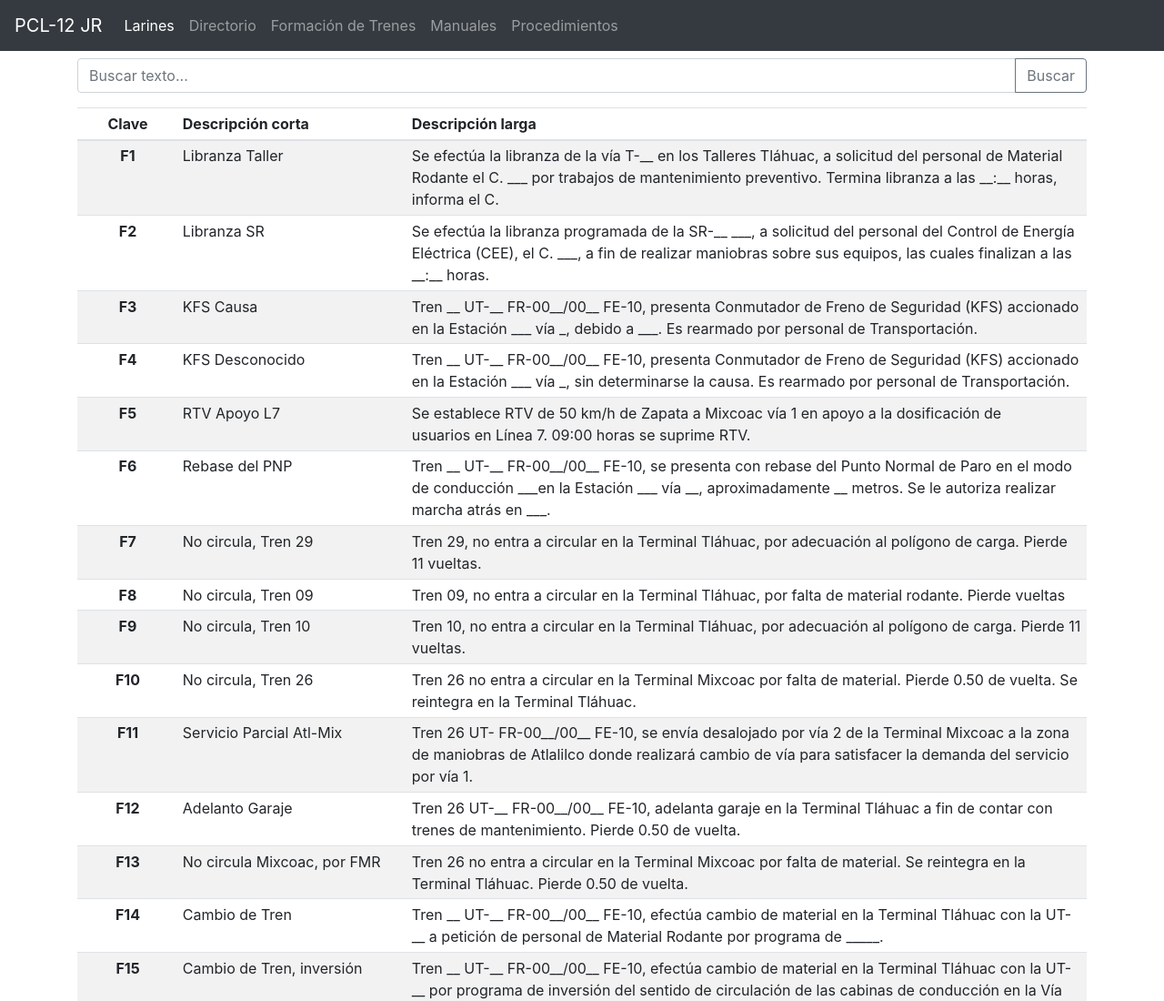
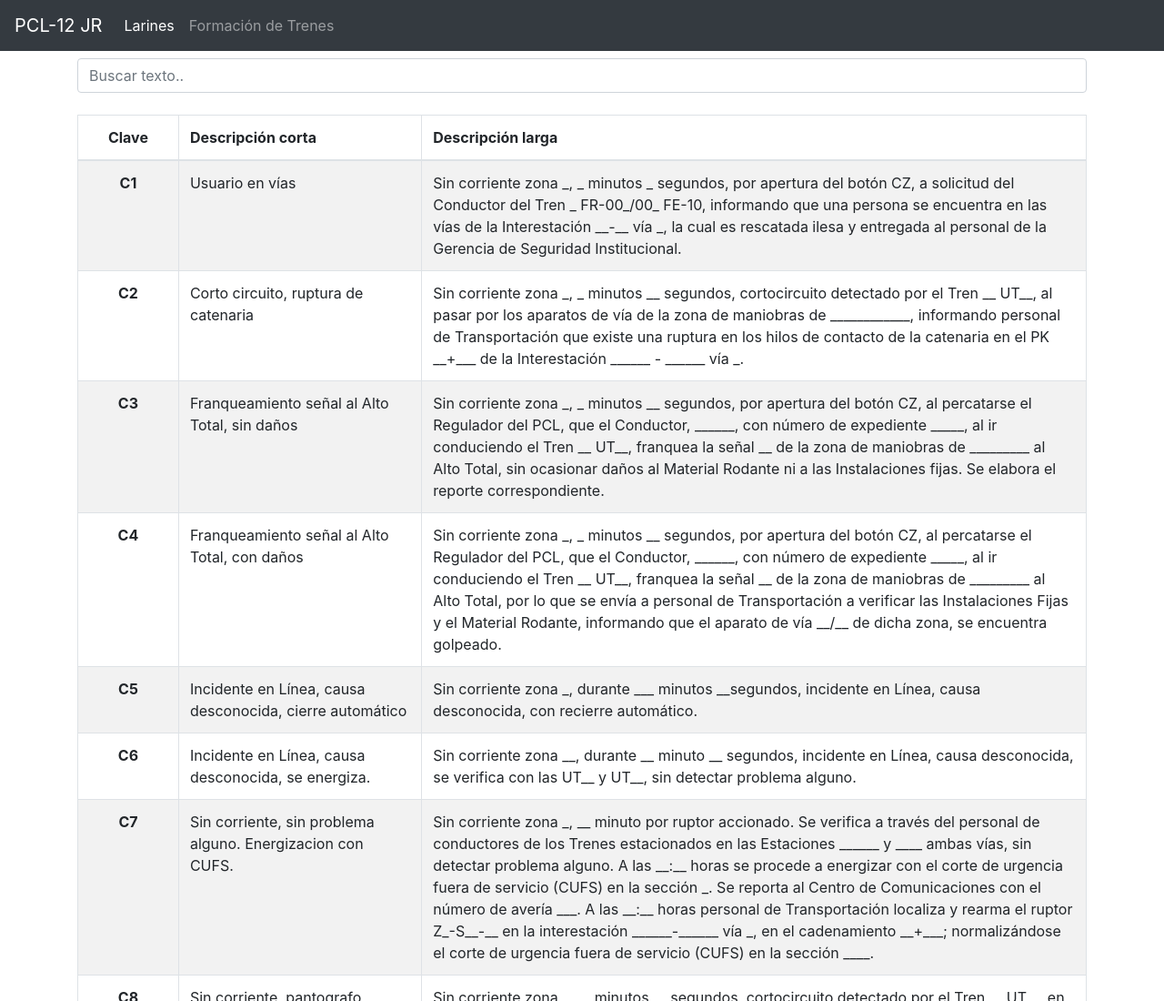
Before and after one commit to morenitux/metroDocs, a plain HTML site: page larines.html in a window 1280 px wide. Shown: the top 1100 px of the page at 91% size. Drawn offline with nearby package versions, Linux system fonts and the light colour scheme.

Commit message:
modificado para ponerlo a produccion

```diff
--- a/formacion.html
+++ b/formacion.html
@@ -1,26 +1,29 @@
 <!DOCTYPE html>
 <html lang="en">
 <head>
+<head>
     <meta charset="UTF-8">
         <link rel="stylesheet" href="https://cdn.jsdelivr.net/npm/bootstrap@4.0.0/dist/css/bootstrap.min.css" integrity="sha384-Gn5384xqQ1aoWXA+058RXPxPg6fy4IWvTNh0E263XmFcJlSAwiGgFAW/dAiS6JXm" crossorigin="anonymous">
+      <script src="https://ajax.googleapis.com/ajax/libs/jquery/3.7.1/jquery.min.js"></script>
+      <script src="https://maxcdn.bootstrapcdn.com/bootstrap/3.4.1/js/bootstrap.min.js"></script>
     <meta name="viewport" content="width=device-width, initial-scale=1.0">
-    <title>Formación de trenes</title>
+    <title>Formacion</title>
 </head>
 <body>
 
 <nav class="navbar navbar-expand navbar-dark bg-dark">
-   <a class="navbar-brand" href="#">PCL-12 JR </a>
+      <a class="navbar-brand" href="larines.html">PCL-12 JR </a>
       <button class="navbar-toggler" type="button" data-toggle="collapse" data-target="#navbarsExample02" aria-controls="navbarsExample02" aria-expanded="false" aria-label="Toggle navigation">
         <span class="navbar-toggler-icon"></span>
       </button>
 
       <div class="collapse navbar-collapse" id="navbarsExample02">
         <ul class="navbar-nav mr-auto">
-      <li class="nav-item"> <a class="nav-link active" href="larines.html">Larines</a> </li>
-      <li class="nav-item"> <a class="nav-link" href="directorio.html">Directorio</a> </li>
-      <li class="nav-item"> <a class="nav-link" href="formacion.html">Formación de Trenes</a> </li>
-      <li class="nav-item"> <a class="nav-link" href="manuales.html">Manuales</a> </li>
-      <li class="nav-item"> <a class="nav-link" href="procedimientos.html">Procedimientos</a> </li>
+          <li class="nav-item"> <a class="nav-link" href="larines.html">Larines</a> </li>
+          <li class="nav-item" hidden> <a class="nav-link" href="directorio.html">Directorio</a> </li>
+          <li class="nav-item"> <a class="nav-link active" href="formacion.html">Formación de Trenes</a> </li>
+            <li class="nav-item" hidden> <a class="nav-link" href="manuales.html">Manuales</a> </li>
+            <li class="nav-item" hidden> <a class="nav-link" href="procedimientos.html">Procedimientos</a> </li>
         </ul>
       </div>
 </nav>
@@ -28,10 +31,7 @@
 <div class="container mt-2">
 
     <div class="input-group mb-3">
-        <input type="text" class="form-control" placeholder="Buscar UT, FR o FN..." aria-label="Buscar UT, FR o FN..." aria-describedby="basic-addon2">
-        <div class="input-group-append">
-            <button class="btn btn-outline-secondary" type="button">Buscar</button>
-        </div>
+      <input class="form-control" id="myInput" type="text" placeholder="Buscar UT, FR o FN..." >
     </div>
 
     <table class="table table-bordered table-sm table-hover text-center">
@@ -41,7 +41,7 @@
             </tr>
         </thead>
 
-        <tbody>
+        <tbody id="miFormacion">
             <tr><td scope='row'>UT-01 FR0001/0002 FE-10</td> <td>1</td> <td>1</td> <td> 1001</td> <td>2001 </td> <td>3001</td> <td>2002</td> <td>1002</td> <td>2</td></tr>
             <tr><td scope='row'>UT-02 FR0003/0004 FE-10</td> <td>2</td> <td>3</td> <td> 1003</td> <td>2003 </td> <td>3002</td> <td>2004</td> <td>1004</td> <td>4</td></tr>
             <tr><td scope='row'>UT-03 FR0005/0006 FE-10</td> <td>3</td> <td>5</td> <td> 1005</td> <td>2005 </td> <td>3003</td> <td>2006</td> <td>1006</td> <td>6</td></tr>
@@ -75,11 +75,18 @@
         </tbody>
     </table>
 
+</div>
 
-
-
-
-</div>
+<script>
+$(document).ready(function(){
+  $("#myInput").on("keyup", function() {
+    var value = $(this).val().toLowerCase();
+    $("#miFormacion tr").filter(function() {
+      $(this).toggle($(this).text().toLowerCase().indexOf(value) > -1)
+    });
+  });
+});
+</script>
 
 </body>
 </html>
--- a/larines.html
+++ b/larines.html
@@ -3,8 +3,10 @@
 <head>
     <meta charset="UTF-8">
         <link rel="stylesheet" href="https://cdn.jsdelivr.net/npm/bootstrap@4.0.0/dist/css/bootstrap.min.css" integrity="sha384-Gn5384xqQ1aoWXA+058RXPxPg6fy4IWvTNh0E263XmFcJlSAwiGgFAW/dAiS6JXm" crossorigin="anonymous">
+      <script src="https://ajax.googleapis.com/ajax/libs/jquery/3.7.1/jquery.min.js"></script>
+      <script src="https://maxcdn.bootstrapcdn.com/bootstrap/3.4.1/js/bootstrap.min.js"></script>
     <meta name="viewport" content="width=device-width, initial-scale=1.0">
-    <title>Document</title>
+    <title>Larines</title>
 </head>
 <body>
 
@@ -17,24 +19,19 @@
       <div class="collapse navbar-collapse" id="navbarsExample02">
         <ul class="navbar-nav mr-auto">
           <li class="nav-item"> <a class="nav-link active" href="larines.html">Larines</a> </li>
-          <li class="nav-item"> <a class="nav-link" href="directorio.html">Directorio</a> </li>
+          <li class="nav-item" hidden> <a class="nav-link" href="directorio.html">Directorio</a> </li>
           <li class="nav-item"> <a class="nav-link" href="formacion.html">Formación de Trenes</a> </li>
-            <li class="nav-item"> <a class="nav-link" href="manuales.html">Manuales</a> </li>
-            <li class="nav-item"> <a class="nav-link" href="procedimientos.html">Procedimientos</a> </li>
+            <li class="nav-item" hidden> <a class="nav-link" href="manuales.html">Manuales</a> </li>
+            <li class="nav-item" hidden> <a class="nav-link" href="procedimientos.html">Procedimientos</a> </li>
         </ul>
       </div>
 </nav>
 
+
 <div class="container mt-2">
-
-    <div class="input-group mb-3">
-        <input type="text" class="form-control" placeholder="Buscar texto..." aria-label="Buscar texto..." aria-describedby="basic-addon2">
-        <div class="input-group-append">
-            <button class="btn btn-outline-secondary" type="button">Buscar</button>
-        </div>
-    </div>
-
-    <table class="table table-striped table-sm table-hover">
+  <input class="form-control" id="myInput" type="text" placeholder="Buscar texto..">
+  <br>
+  <table class="table table-bordered table-striped">
       <thead>
          <tr>
             <th class="text-center" style='width:10%'>Clave</th>
@@ -42,27 +39,27 @@
             <th>Descripción larga</th>
          </tr>
       </thead>
-        <tbody>
-            <tr><td class="text-center" scope='row'><strong>F1</strong></td><td>Libranza Taller</td><td>Se efectúa la libranza de la vía T-__ en los Talleres Tláhuac, a solicitud del personal de Material Rodante el C. ___ por trabajos de mantenimiento preventivo. Termina libranza a las __:__ horas, informa el C.</td></tr>
-            <tr><td class="text-center" scope='row'><strong>F2</strong></td><td>Libranza SR</td><td>Se efectúa la libranza programada de la SR-__  ___, a solicitud del personal del Control de Energía Eléctrica (CEE), el C. ___, a fin de realizar maniobras sobre sus equipos, las cuales finalizan a las __:__ horas.</td></tr>
-            <tr><td class="text-center" scope='row'><strong>F3</strong></td><td>KFS Causa</td><td>Tren __ UT-__ FR-00__/00__ FE-10, presenta Conmutador de Freno de Seguridad (KFS) accionado en la Estación ___ vía _, debido a ___. Es rearmado por personal de Transportación.</td></tr>
-            <tr><td class="text-center" scope='row'><strong>F4</strong></td><td>KFS Desconocido</td><td>Tren __ UT-__ FR-00__/00__ FE-10, presenta Conmutador de Freno de Seguridad (KFS) accionado en la Estación ___ vía _, sin determinarse la causa. Es rearmado por personal de Transportación.</td></tr>
-            <tr><td class="text-center" scope='row'><strong>F5</strong></td><td>RTV Apoyo L7</td><td>Se establece RTV de 50 km/h de Zapata a Mixcoac vía 1 en apoyo a la dosificación de usuarios en Línea 7. 09:00 horas se suprime RTV.</td></tr>
-            <tr><td class="text-center" scope='row'><strong>F6</strong></td><td>Rebase del PNP</td><td>Tren __ UT-__ FR-00__/00__ FE-10, se presenta con rebase del Punto Normal de Paro en el modo de conducción ___en la Estación ___ vía __, aproximadamente __  metros. Se le autoriza realizar marcha atrás en ___.</td></tr>
-            <tr><td class="text-center" scope='row'><strong>F7</strong></td><td>No circula, Tren 29</td><td>Tren 29, no entra a circular en la Terminal Tláhuac, por adecuación al polígono de carga. Pierde 11 vueltas.</td></tr>
-            <tr><td class="text-center" scope='row'><strong>F8</strong></td><td>No circula, Tren 09</td><td>Tren 09, no entra a circular en la Terminal Tláhuac, por falta de material rodante. Pierde  vueltas</td></tr>
-            <tr><td class="text-center" scope='row'><strong>F9</strong></td><td>No circula, Tren 10</td><td>Tren 10, no entra a circular en la Terminal Tláhuac, por adecuación al polígono de carga. Pierde 11 vueltas.</td></tr>
-            <tr><td class="text-center" scope='row'><strong>F10</strong></td><td>No circula, Tren 26</td><td>Tren 26 no entra a circular en la Terminal Mixcoac por falta de material. Pierde 0.50 de vuelta. Se reintegra en la Terminal Tláhuac.</td></tr>
-            <tr><td class="text-center" scope='row'><strong>F11</strong></td><td>Servicio Parcial Atl-Mix </td><td>Tren 26 UT- FR-00__/00__ FE-10, se envía desalojado  por vía 2 de la Terminal Mixcoac a la zona de maniobras de Atlalilco donde realizará cambio de vía para satisfacer la demanda del servicio por vía 1.</td></tr>
-            <tr><td class="text-center" scope='row'><strong>F12</strong></td><td>Adelanto Garaje</td><td>Tren 26 UT-__ FR-00__/00__ FE-10, adelanta garaje en la Terminal Tláhuac a fin de contar con trenes de mantenimiento. Pierde 0.50 de vuelta.</td></tr>
-            <tr><td class="text-center" scope='row'><strong>F13</strong></td><td>No circula Mixcoac, por FMR</td><td>Tren 26 no entra a circular en la Terminal Mixcoac por falta de material. Se reintegra en la Terminal Tláhuac. Pierde 0.50 de vuelta.</td></tr>
-            <tr><td class="text-center" scope='row'><strong>F14</strong></td><td>Cambio de Tren</td><td>Tren __ UT-__ FR-00__/00__ FE-10, efectúa cambio de material en la Terminal Tláhuac con la UT-__ a petición de personal de Material Rodante por programa de _____.</td></tr>
-            <tr><td class="text-center" scope='row'><strong>F15</strong></td><td>Cambio de Tren, inversión</td><td>Tren __ UT-__ FR-00__/00__ FE-10, efectúa cambio de material en la Terminal Tláhuac con la UT-__  por programa de inversión del sentido de circulación de las cabinas de conducción en la Vía de Retorno.</td></tr>
-            <tr><td class="text-center" scope='row'><strong>F16</strong></td><td>Maniobra con Trackmobile</td><td>Personal de Material Rodante solicita autorización de realizar maniobra de la UT-___ con Trackmóbile, de  T- __a T-__. Se efectúa corte de corriente en Patio de Maniobras y  CDV´s 14 y 44 de la Terminal Tláhuac.   __ horas, una vez que personal de Material Rodante informa que se ha concluido la maniobra, se energiza el  Patio de Maniobras y  CDV´s 14 y 44 de la Terminal Tláhuac.</td></tr>
-            <tr><td class="text-center" scope='row'><strong>F17</strong></td><td>Inversión de Cabinas</td><td>Se inicia con el programa de inversión del sentido de circulación de las cabinas de conducción en la Vía de Retorno de los Talleres Tláhuac de las UT´s: 01, 02, 03, 05 y 06.</td></tr>
-            <tr><td class="text-center" scope='row'><strong>F18</strong></td><td>PMR F.S</td><td>Se concluye con el envío de trenes  a Taller y Garaje Tláhuac de los requerimientos de Fin de Servicio del personal de Material Rodante: UT´s 01, 06, 09, 16, 21, 22, 29 y 30</td></tr>
-            <tr><td class="text-center" scope='row'><strong>F19</strong></td><td>Pipa de Agua, Tláhuac</td><td>Se establece maniobra V-3 en la Terminal Tláhuac a fin de que pipa de agua abastezca la cisterna de la Estación, se consigna CDV 12-A y 12-B.  ___ horas se concluye con la descarga y se restablecen las maniobras V-1+O</td></tr>
-            <tr><td class="text-center" scope='row'><strong>F20</strong></td><td>Consigna CDV-12 Mixcoac</td><td>Se establece maniobra O en la Terminal Mixcoac por trabajos en el aparato de vía 13/23 se consigna CDV 12. __:__ horas se concluyen los trabajos y se restablecen las maniobras V+O</td></tr>
+      <tbody id="misLarines">
+      <tr hidden><td class="text-center" scope='row'><strong>F1</strong></td><td>Libranza Taller</td><td>Se efectúa la libranza de la vía T-__ en los Talleres Tláhuac, a solicitud del personal de Material Rodante el C. ___ por trabajos de mantenimiento preventivo. Termina libranza a las __:__ horas, informa el C.</td></tr>
+      <tr hidden><td class="text-center" scope='row'><strong>F2</strong></td><td>Libranza SR</td><td>Se efectúa la libranza programada de la SR-__  ___, a solicitud del personal del Control de Energía Eléctrica (CEE), el C. ___, a fin de realizar maniobras sobre sus equipos, las cuales finalizan a las __:__ horas.</td></tr>
+      <tr hidden><td class="text-center" scope='row'><strong>F3</strong></td><td>KFS Causa</td><td>Tren __ UT-__ FR-00__/00__ FE-10, presenta Conmutador de Freno de Seguridad (KFS) accionado en la Estación ___ vía _, debido a ___. Es rearmado por personal de Transportación.</td></tr>
+      <tr hidden><td class="text-center" scope='row'><strong>F4</strong></td><td>KFS Desconocido</td><td>Tren __ UT-__ FR-00__/00__ FE-10, presenta Conmutador de Freno de Seguridad (KFS) accionado en la Estación ___ vía _, sin determinarse la causa. Es rearmado por personal de Transportación.</td></tr>
+      <tr hidden><td class="text-center" scope='row'><strong>F5</strong></td><td>RTV Apoyo L7</td><td>Se establece RTV de 50 km/h de Zapata a Mixcoac vía 1 en apoyo a la dosificación de usuarios en Línea 7. 09:00 horas se suprime RTV.</td></tr>
+      <tr hidden><td class="text-center" scope='row'><strong>F6</strong></td><td>Rebase del PNP</td><td>Tren __ UT-__ FR-00__/00__ FE-10, se presenta con rebase del Punto Normal de Paro en el modo de conducción ___en la Estación ___ vía __, aproximadamente __  metros. Se le autoriza realizar marcha atrás en ___.</td></tr>
+      <tr hidden><td class="text-center" scope='row'><strong>F7</strong></td><td>No circula, Tren 29</td><td>Tren 29, no entra a circular en la Terminal Tláhuac, por adecuación al polígono de carga. Pierde 11 vueltas.</td></tr>
+      <tr hidden><td class="text-center" scope='row'><strong>F8</strong></td><td>No circula, Tren 09</td><td>Tren 09, no entra a circular en la Terminal Tláhuac, por falta de material rodante. Pierde  vueltas</td></tr>
+      <tr hidden><td class="text-center" scope='row'><strong>F9</strong></td><td>No circula, Tren 10</td><td>Tren 10, no entra a circular en la Terminal Tláhuac, por adecuación al polígono de carga. Pierde 11 vueltas.</td></tr>
+      <tr hidden><td class="text-center" scope='row'><strong>F10</strong></td><td>No circula, Tren 26</td><td>Tren 26 no entra a circular en la Terminal Mixcoac por falta de material. Pierde 0.50 de vuelta. Se reintegra en la Terminal Tláhuac.</td></tr>
+      <tr hidden><td class="text-center" scope='row'><strong>F11</strong></td><td>Servicio Parcial Atl-Mix </td><td>Tren 26 UT- FR-00__/00__ FE-10, se envía desalojado  por vía 2 de la Terminal Mixcoac a la zona de maniobras de Atlalilco donde realizará cambio de vía para satisfacer la demanda del servicio por vía 1.</td></tr>
+      <tr hidden><td class="text-center" scope='row'><strong>F12</strong></td><td>Adelanto Garaje</td><td>Tren 26 UT-__ FR-00__/00__ FE-10, adelanta garaje en la Terminal Tláhuac a fin de contar con trenes de mantenimiento. Pierde 0.50 de vuelta.</td></tr>
+      <tr hidden><td class="text-center" scope='row'><strong>F13</strong></td><td>No circula Mixcoac, por FMR</td><td>Tren 26 no entra a circular en la Terminal Mixcoac por falta de material. Se reintegra en la Terminal Tláhuac. Pierde 0.50 de vuelta.</td></tr>
+      <tr hidden><td class="text-center" scope='row'><strong>F14</strong></td><td>Cambio de Tren</td><td>Tren __ UT-__ FR-00__/00__ FE-10, efectúa cambio de material en la Terminal Tláhuac con la UT-__ a petición de personal de Material Rodante por programa de _____.</td></tr>
+      <tr hidden><td class="text-center" scope='row'><strong>F15</strong></td><td>Cambio de Tren, inversión</td><td>Tren __ UT-__ FR-00__/00__ FE-10, efectúa cambio de material en la Terminal Tláhuac con la UT-__  por programa de inversión del sentido de circulación de las cabinas de conducción en la Vía de Retorno.</td></tr>
+      <tr hidden><td class="text-center" scope='row'><strong>F16</strong></td><td>Maniobra con Trackmobile</td><td>Personal de Material Rodante solicita autorización de realizar maniobra de la UT-___ con Trackmóbile, de  T- __a T-__. Se efectúa corte de corriente en Patio de Maniobras y  CDV´s 14 y 44 de la Terminal Tláhuac.   __ horas, una vez que personal de Material Rodante informa que se ha concluido la maniobra, se energiza el  Patio de Maniobras y  CDV´s 14 y 44 de la Terminal Tláhuac.</td></tr>
+      <tr hidden><td class="text-center" scope='row'><strong>F17</strong></td><td>Inversión de Cabinas</td><td>Se inicia con el programa de inversión del sentido de circulación de las cabinas de conducción en la Vía de Retorno de los Talleres Tláhuac de las UT´s: 01, 02, 03, 05 y 06.</td></tr>
+      <tr hidden><td class="text-center" scope='row'><strong>F18</strong></td><td>PMR F.S</td><td>Se concluye con el envío de trenes  a Taller y Garaje Tláhuac de los requerimientos de Fin de Servicio del personal de Material Rodante: UT´s 01, 06, 09, 16, 21, 22, 29 y 30</td></tr>
+      <tr hidden><td class="text-center" scope='row'><strong>F19</strong></td><td>Pipa de Agua, Tláhuac</td><td>Se establece maniobra V-3 en la Terminal Tláhuac a fin de que pipa de agua abastezca la cisterna de la Estación, se consigna CDV 12-A y 12-B.  ___ horas se concluye con la descarga y se restablecen las maniobras V-1+O</td></tr>
+      <tr hidden><td class="text-center" scope='row'><strong>F20</strong></td><td>Consigna CDV-12 Mixcoac</td><td>Se establece maniobra O en la Terminal Mixcoac por trabajos en el aparato de vía 13/23 se consigna CDV 12. __:__ horas se concluyen los trabajos y se restablecen las maniobras V+O</td></tr>
       <tr><td class="text-center" scope='row'><strong>C1</strong></td><td>Usuario en vías</td><td>Sin corriente zona _, _ minutos _ segundos, por apertura del botón CZ, a solicitud del Conductor del Tren _ FR-00_/00_ FE-10, informando que una persona se encuentra en las vías de la Interestación __-__ vía _, la cual es rescatada ilesa y entregada al personal de la Gerencia de Seguridad Institucional.</td></tr>
       <tr><td class="text-center" scope='row'><strong>C2</strong></td><td>Corto circuito, ruptura de catenaria</td><td>Sin corriente zona _, _ minutos __ segundos, cortocircuito detectado por el Tren __ UT__, al pasar por los aparatos de vía de la zona de maniobras de ____________, informando personal de Transportación que existe una ruptura en los hilos de contacto de la catenaria en el PK __+___ de la Interestación ______ - ______ vía _.</td></tr>
       <tr><td class="text-center" scope='row'><strong>C3</strong></td><td>Franqueamiento señal al Alto Total, sin daños</td><td>Sin corriente zona _, _ minutos __ segundos, por apertura del botón CZ, al percatarse el Regulador del PCL, que el Conductor, ______, con número de expediente _____, al ir conduciendo el Tren __ UT__, franquea la señal __ de la zona de maniobras de _________ al Alto Total, sin ocasionar daños al Material Rodante ni a las Instalaciones fijas. Se elabora el reporte correspondiente.</td></tr>
@@ -220,19 +217,23 @@
       <tr><td class="text-center" scope='row'><strong>IHM</strong> </td><td>IHM</td><td>Interfaz hombre maquina (IHM)</td></tr>
       <tr><td class="text-center" scope='row'><strong>AP1</strong></td><td>Adecuación al poligono Tren 29</td><td>Tren 29, no entra a circular en la Terminal Tláhuac, por adecuación al polígono de carga. Pierde 11 de vueltas.</td></tr>
       <tr><td class="text-center" scope='row'><strong>AP2</strong></td><td>Adecuación al poligono Tren 10</td><td>Tren 10, no entra a circular en la Terminal Tláhuac, por adecuación al polígono de carga. Pierde 11 de vueltas.</td></tr>
-
-
-
-
+      </tbody>
     </tbody>
   </table>
+
+  <p class='text-center'><small>Sistema de Apoyo para Jefes de Reguladores PCL-12.</small></p>
 </div>
 
-
-
-
-
-
+<script>
+$(document).ready(function(){
+  $("#myInput").on("keyup", function() {
+    var value = $(this).val().toLowerCase();
+    $("#misLarines tr").filter(function() {
+      $(this).toggle($(this).text().toLowerCase().indexOf(value) > -1)
+    });
+  });
+});
+</script>
 
 </body>
 </html>
```
Lines whose indentation alone changed are shown as unchanged.
